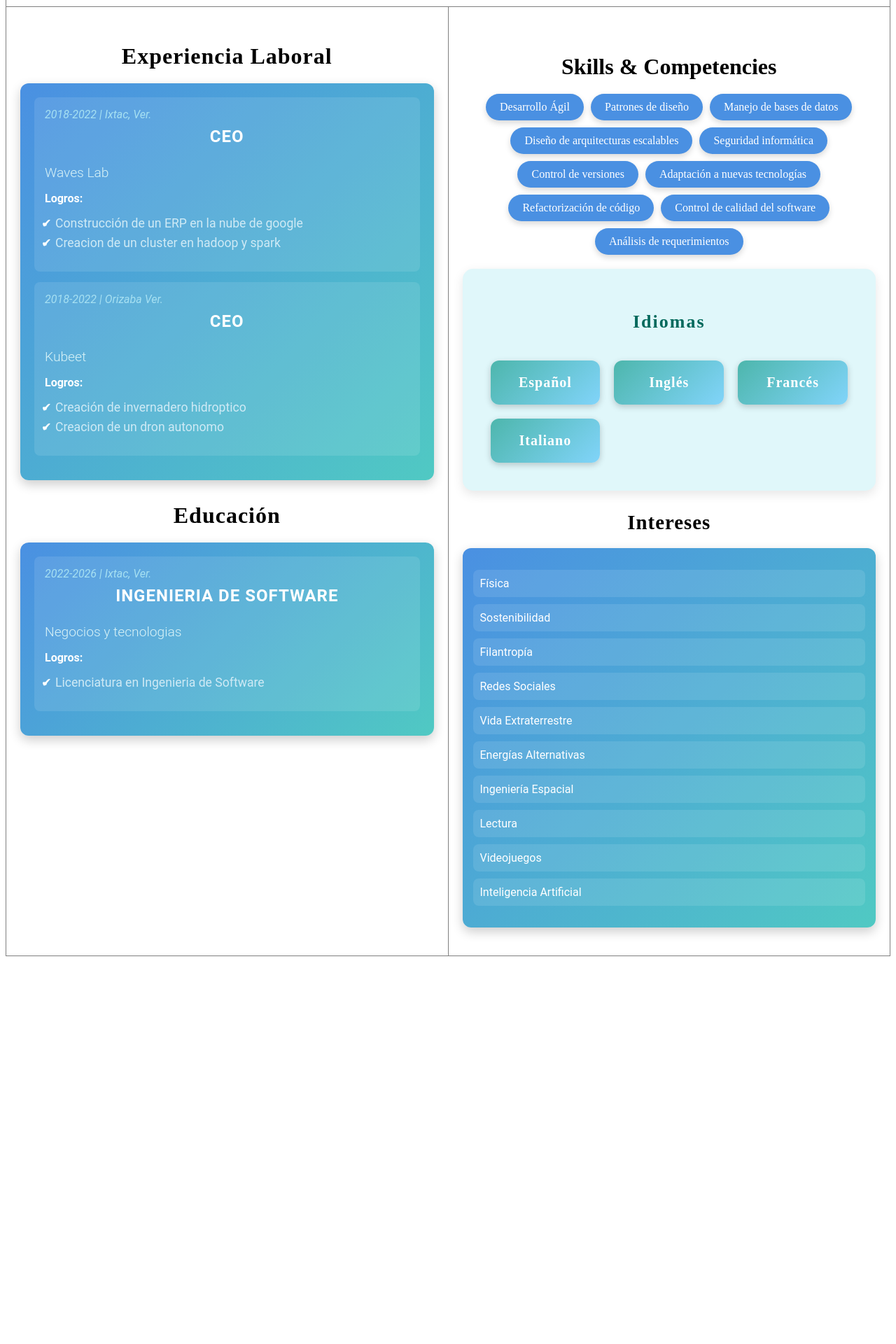
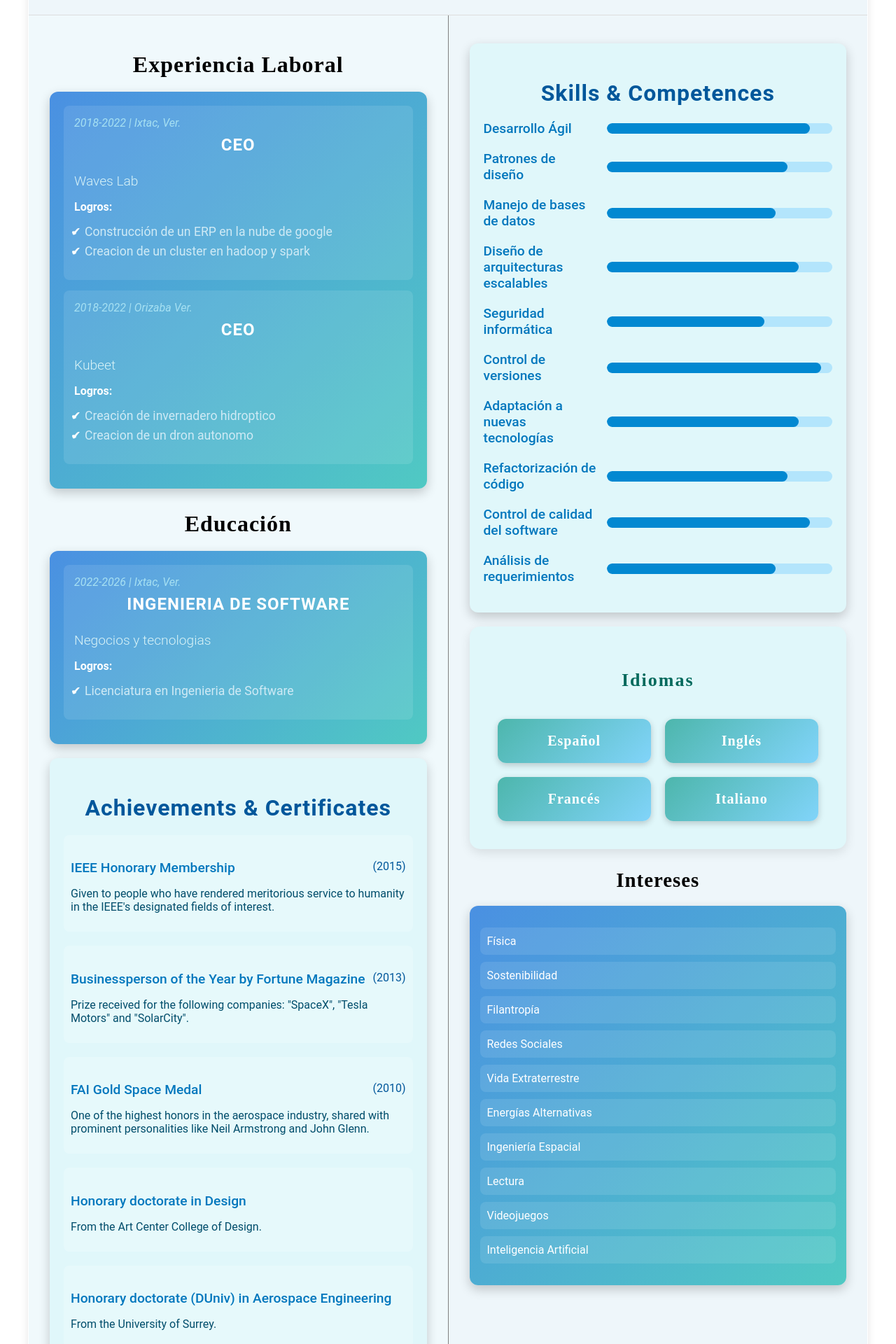
Before and after one commit to JorgeLuisTuzMoreno/JorgeLuisTuzMoreno.github.io, an Angular app: page / in a window 1280 px wide. Shown: the part 240-2160 px from the top of the page at 70% size. Before the commit the page ends 1614 px from the top, so only its background shows below. Built offline with nearby package versions, Linux system fonts and the light colour scheme.

Commit message:
add achievements branch #7

```diff
--- /dev/null
+++ b/src/app/achievements/achievements.component.css
@@ -0,0 +1,77 @@
+/* Contenedor general */
+.achievements-container {
+    background-color: #e0f7fa;
+    padding: 20px;
+    border-radius: 12px;
+    max-width: 900px;
+    margin: 20px auto;
+    font-family: 'Roboto', sans-serif;
+    box-shadow: 0 6px 16px rgba(0, 0, 0, 0.2);
+}
+
+/* Título de la sección */
+h3 {
+    text-align: center;
+    font-size: 2rem;
+    letter-spacing: 1px;
+    margin-bottom: 20px;
+    color: #01579b; /* Azul oscuro */
+}
+
+/* Estilo para cada logro */
+.achievement-item {
+    margin-bottom: 20px;
+    padding: 10px;
+    background: rgba(255, 255, 255, 0.2);
+    border-radius: 8px;
+    transition: transform 0.3s ease, box-shadow 0.3s ease;
+    position: relative;
+    overflow: hidden;
+}
+
+.achievement-item:hover {
+    transform: translateY(-8px);
+    box-shadow: 0 10px 20px rgba(0, 0, 0, 0.2);
+}
+
+/* Título de cada logro */
+.achievement-title {
+    font-size: 1.2rem;
+    color: #0277bd;
+    font-weight: 500;
+    display: flex;
+    justify-content: space-between;
+    margin-bottom: 5px;
+}
+
+/* Año del logro */
+.achievement-year {
+    font-size: 1rem;
+    color: #01579b;
+    font-weight: 400;
+}
+
+/* Descripción del logro */
+.achievement-description {
+    font-size: 1rem;
+    color: #004d6b;
+}
+
+/* Estilos responsivos */
+@media (max-width: 768px) {
+    .achievements-container {
+        padding: 15px;
+    }
+
+    h3 {
+        font-size: 1.8rem;
+    }
+
+    .achievement-title {
+        font-size: 1.1rem;
+    }
+
+    .achievement-description {
+        font-size: 0.9rem;
+    }
+}
--- /dev/null
+++ b/src/app/achievements/achievements.component.html
@@ -0,0 +1,10 @@
+<div class="achievements-container">
+    <h3>Achievements & Certificates</h3>
+    <div *ngFor="let achievement of achievements" class="achievement-item">
+      <h4 class="achievement-title">
+        {{ achievement.title }}
+        <span class="achievement-year">{{ achievement.year ? '(' + achievement.year + ')' : '' }}</span>
+      </h4>
+      <p class="achievement-description">{{ achievement.description }}</p>
+    </div>
+  </div>
--- /dev/null
+++ b/src/app/achievements/achievements.component.ts
@@ -0,0 +1,44 @@
+import { Component } from '@angular/core';
+import { CommonModule } from '@angular/common';
+
+@Component({
+  selector: 'app-achievements',
+  standalone: true,
+  imports: [CommonModule],
+  templateUrl: './achievements.component.html',
+  styleUrls: ['./achievements.component.css']
+})
+export class AchievementsComponent {
+  achievements = [
+    {
+      title: 'IEEE Honorary Membership',
+      year: '2015',
+      description: 'Given to people who have rendered meritorious service to humanity in the IEEE\'s designated fields of interest.'
+    },
+    {
+      title: 'Businessperson of the Year by Fortune Magazine',
+      year: '2013',
+      description: 'Prize received for the following companies: "SpaceX", "Tesla Motors" and "SolarCity".'
+    },
+    {
+      title: 'FAI Gold Space Medal',
+      year: '2010',
+      description: 'One of the highest honors in the aerospace industry, shared with prominent personalities like Neil Armstrong and John Glenn.'
+    },
+    {
+      title: 'Honorary doctorate in Design',
+      year: '',
+      description: 'From the Art Center College of Design.'
+    },
+    {
+      title: 'Honorary doctorate (DUniv) in Aerospace Engineering',
+      year: '',
+      description: 'From the University of Surrey.'
+    },
+    {
+      title: 'Honorary doctorate of Engineering and Technology',
+      year: '',
+      description: 'From Yale University.'
+    }
+  ];
+}
--- a/src/app/app.component.css
+++ b/src/app/app.component.css
@@ -1,17 +1,120 @@
+/* Estilo general del cuerpo */
+body {
+    margin: 0;
+    padding: 0;
+    font-family: 'Roboto', sans-serif;
+    background-color: #e8f1f5; /* Fondo suave */
+    color: #333;
+}
+
+/* Estilo de la tabla principal */
 table {
     width: 100%;
     border-collapse: collapse;
+    margin: 20px auto;
+    max-width: 1200px; /* Limitar el ancho máximo */
+    background-color: white; /* Fondo blanco para la tabla */
+    box-shadow: 0 4px 12px rgba(0, 0, 0, 0.1); /* Sombra para darle profundidad */
+    border-radius: 12px; /* Bordes redondeados */
+    overflow: hidden;
 }
 
+/* Estilo de las celdas de la tabla */
 td {
     vertical-align: top;
     padding: 20px;
+    border-bottom: 1px solid #ddd;
 }
 
+/* Estilo para la cabecera (header) */
+td[colspan="2"] {
+    padding: 0;
+    background-color: #50C9C3; /* Color de fondo suave para el header */
+    color: white;
+    text-align: center;
+}
+
+/* Primera columna */
 td:first-child {
     width: 50%; /* Columna izquierda */
+    padding: 20px 30px;
+    background-color: #f0f9fc; /* Fondo ligeramente distinto para separar columnas */
 }
 
+/* Segunda columna */
 td:last-child {
     width: 50%; /* Columna derecha */
+    padding: 20px 30px;
+    background-color: #eef6fa; /* Fondo ligeramente distinto para separar columnas */
 }
+
+/* Encabezados de las secciones (h3 dentro de los componentes) */
+h3 {
+    font-size: 1.6rem;
+    color: #333;
+    margin-bottom: 15px;
+    text-transform: uppercase;
+    letter-spacing: 1px;
+    border-bottom: 2px solid #50C9C3; /* Subrayado de color suave */
+    padding-bottom: 5px;
+}
+
+/* Tarjetas generales */
+.card {
+    background: white;
+    border-radius: 8px;
+    padding: 20px;
+    margin-bottom: 20px;
+    box-shadow: 0 4px 12px rgba(0, 0, 0, 0.05); /* Sombra ligera */
+    transition: transform 0.3s ease, box-shadow 0.3s ease;
+}
+
+/* Efecto hover en las tarjetas */
+.card:hover {
+    transform: translateY(-5px);
+    box-shadow: 0 8px 16px rgba(0, 0, 0, 0.1);
+}
+
+/* Enlaces dentro de las secciones (si los hay) */
+a {
+    color: #4A90E2;
+    text-decoration: none;
+}
+
+a:hover {
+    text-decoration: underline;
+}
+
+/* Listas dentro de las secciones */
+ul {
+    list-style-type: none;
+    padding-left: 0;
+}
+
+li {
+    font-size: 1.1rem;
+    margin-bottom: 10px;
+    color: #555;
+}
+
+/* Estilos responsivos para pantallas más pequeñas */
+@media (max-width: 768px) {
+    td {
+        display: block;
+        width: 100%;
+        padding: 15px;
+    }
+
+    table {
+        box-shadow: none;
+    }
+
+    h3 {
+        font-size: 1.4rem;
+    }
+
+    .card {
+        margin-bottom: 15px;
+        padding: 15px;
+    }
+}
--- a/src/app/app.component.html
+++ b/src/app/app.component.html
@@ -8,6 +8,7 @@
       <td>
         <app-work-experience></app-work-experience>
         <app-education> </app-education>
+        <app-achievements></app-achievements>
       </td>
       <td>
          <app-skills></app-skills>
--- a/src/app/app.component.ts
+++ b/src/app/app.component.ts
@@ -6,11 +6,12 @@ import { EducationComponent } from './education/education.component';
 import { SkillsComponent } from './skills/skills.component';
 import { LanguagesComponent } from './languages/languages.component';
 import { InterestsComponent } from './interests/interests.component';
+import { AchievementsComponent } from './achievements/achievements.component';
 
 @Component({
   selector: 'app-root',
   standalone: true,
-  imports: [RouterOutlet, HeaderComponent, WorkExperienceComponent, EducationComponent, SkillsComponent, LanguagesComponent, InterestsComponent],
+  imports: [RouterOutlet, HeaderComponent, WorkExperienceComponent, EducationComponent, SkillsComponent, LanguagesComponent, InterestsComponent, AchievementsComponent],
   templateUrl: './app.component.html',
   styleUrl: './app.component.css'
 })
--- a/src/app/skills/skills.component.css
+++ b/src/app/skills/skills.component.css
@@ -1,45 +1,77 @@
-/* Contenedor general para la sección de habilidades */
+/* Contenedor general */
 .skills-container {
-    text-align: center;
+    background-color: #e0f7fa;
     padding: 20px;
+    border-radius: 12px;
+    max-width: 900px;
+    margin: 20px auto;
+    font-family: 'Roboto', sans-serif;
+    box-shadow: 0 6px 16px rgba(0, 0, 0, 0.2);
 }
 
 /* Título de la sección */
-  h2 {
+h3 {
+    text-align: center;
     font-size: 2rem;
-    font-weight: bold;
+    letter-spacing: 1px;
     margin-bottom: 20px;
-    text-align: center;
-    color: black; /* Color del título en negro */
+    color: #01579b; /* Azul oscuro */
 }
 
-  /* Grid para las habilidades */
-  .skills-grid {
+/* Estilo de las habilidades individuales */
+.skill {
+    margin-bottom: 20px;
     display: flex;
-    flex-wrap: wrap;
-    justify-content: center;
-    gap: 10px;
-    max-width: 900px; /* Ajusta el ancho máximo para que coincida con las otras secciones */
-    margin: 0 auto;
+    align-items: center;
 }
 
-  /* Elementos individuales (burbujas) */
-  .skill-item {
-    background-color: #4A90E2; /* Color azul para las burbujas */
-    color: white;
-    padding: 10px 20px;
-    border-radius: 30px; /* Hace que las burbujas sean más redondeadas */
-    font-size: 1rem;
+/* Nombre de la habilidad */
+.skill span {
+    flex: 1;
+    font-size: 1.2rem;
+    color: #0277bd; /* Azul más claro */
     font-weight: 500;
-    box-shadow: 0 4px 8px rgba(0, 0, 0, 0.15); /* Sombra más suave y definida */
-    cursor: default;
-    transition: transform 0.2s ease, background-color 0.2s ease;
-    display: inline-block;
-    white-space: nowrap;
 }
 
-  /* Efecto hover en las burbujas */
-  .skill-item:hover {
-    transform: scale(1.05);
-    background-color: #50C9C3; /* Cambia el color en hover para darle dinamismo */
+/* Barra de progreso contenedora */
+.bar {
+    flex: 2;
+    background-color: #b3e5fc; /* Azul claro */
+    border-radius: 8px;
+    height: 15px;
+    margin-left: 15px;
+    overflow: hidden;
+    position: relative;
 }
+
+/* Progreso en la barra */
+.progress {
+    background-color: #0288d1; /* Azul mediano */
+    height: 100%;
+    border-radius: 8px;
+    transition: width 0.5s ease;
+}
+
+/* Estilo para cuando se hace hover */
+.skill:hover .progress {
+    background-color: #01579b; /* Azul más oscuro en hover */
+}
+
+/* Estilos responsivos */
+@media (max-width: 768px) {
+    .skills-container {
+        padding: 15px;
+    }
+
+    h3 {
+        font-size: 1.8rem;
+    }
+
+    .skill span {
+        font-size: 1.1rem;
+    }
+
+    .bar {
+        height: 12px;
+    }
+}
--- a/src/app/skills/skills.component.html
+++ b/src/app/skills/skills.component.html
@@ -1,8 +1,9 @@
 <div class="skills-container">
-    <h2>Skills & Competencies</h2>
-    <div class="skills-grid">
-      <div *ngFor="let skill of skills" class="skill-item">
-        {{ skill }}
-      </div>
+    <h3>Skills & Competences</h3>
+    <div *ngFor="let skill of skills" class="skill">
+        <span>{{ skill.name }}</span>
+        <div class="bar">
+            <div class="progress" [style.width]="skill.level + '%'"></div>
+        </div>
     </div>
-  </div>
+</div>
--- a/src/app/skills/skills.component.ts
+++ b/src/app/skills/skills.component.ts
@@ -6,19 +6,19 @@ import { CommonModule } from '@angular/common';
   standalone: true,
   imports: [CommonModule],
   templateUrl: './skills.component.html',
-  styleUrl: './skills.component.css'
+  styleUrls: ['./skills.component.css']
 })
 export class SkillsComponent {
-  skills: string[] = [
-    'Desarrollo Ágil',
-    'Patrones de diseño',
-    'Manejo de bases de datos',
-    'Diseño de arquitecturas escalables',
-    'Seguridad informática',
-    'Control de versiones',
-    'Adaptación a nuevas tecnologías',
-    'Refactorización de código',
-    'Control de calidad del software',
-    'Análisis de requerimientos'
+  skills: { name: string, level: number }[] = [
+    { name: 'Desarrollo Ágil', level: 90 },
+    { name: 'Patrones de diseño', level: 80 },
+    { name: 'Manejo de bases de datos', level: 75 },
+    { name: 'Diseño de arquitecturas escalables', level: 85 },
+    { name: 'Seguridad informática', level: 70 },
+    { name: 'Control de versiones', level: 95 },
+    { name: 'Adaptación a nuevas tecnologías', level: 85 },
+    { name: 'Refactorización de código', level: 80 },
+    { name: 'Control de calidad del software', level: 90 },
+    { name: 'Análisis de requerimientos', level: 75 }
   ];
 }
```
Also changed, not shown: 1 other file (tests, documents, lock files or other folders). Lines whose indentation alone changed are shown as unchanged.
